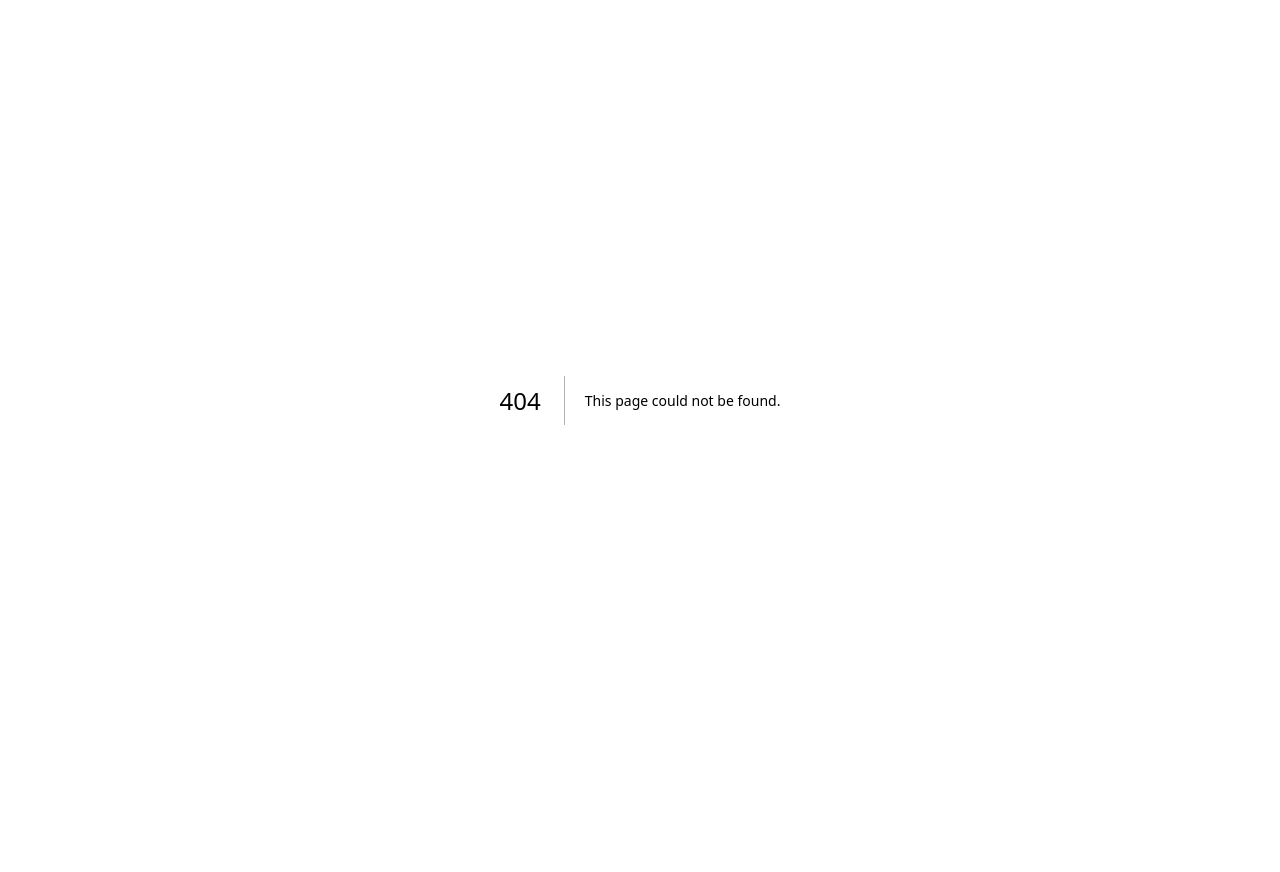
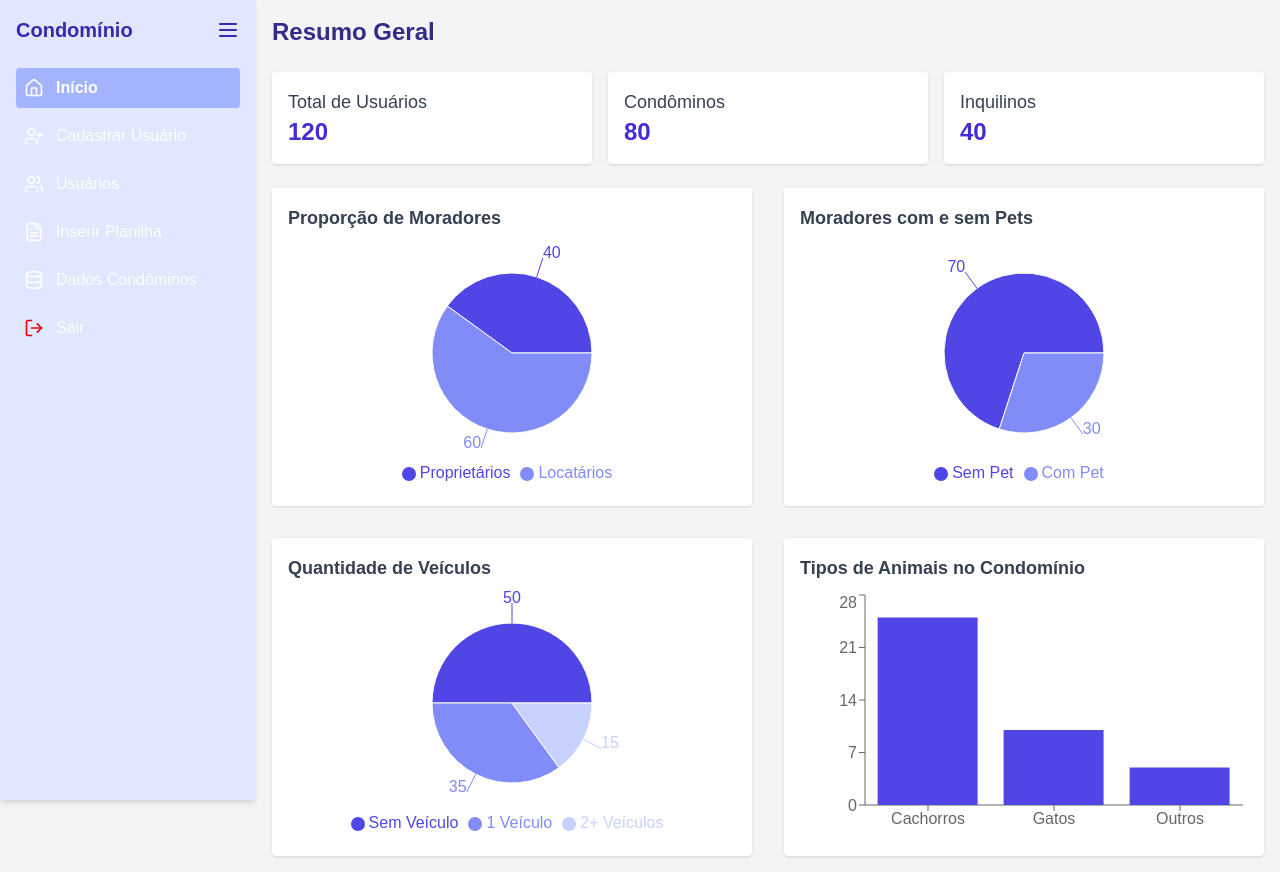
Before and after one commit to brenokf/CondoView, a Next.js app: page /manage in a window 1280 px wide. Before the commit this address had no page. Before the commit the page ends 800 px from the top, so only its background shows below. Built offline with nearby package versions, Linux system fonts and the light colour scheme.

Commit message:
Add Manage page component with AdmMenu integration

```diff
--- /dev/null
+++ b/src/pages/manage.tsx
@@ -0,0 +1,9 @@
+import AdmMenu from "@/components/AdmMenu";
+
+export default function Manage() {
+  return (
+    <div className="min-h-screen bg-gray-100">
+      <AdmMenu />
+    </div>
+  );
+}
```
